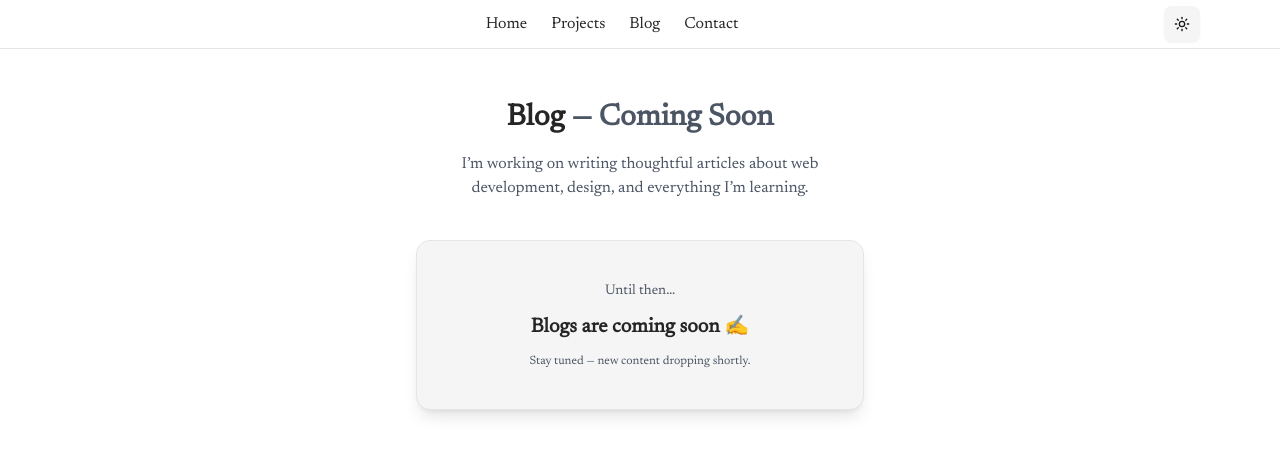
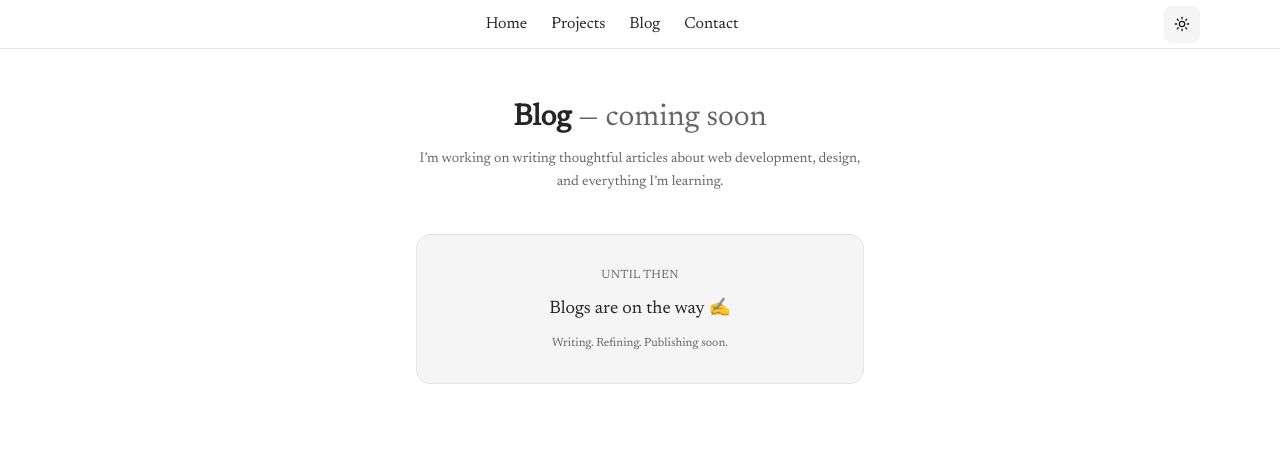
Before and after one commit to himanshuvkm/MyPortFolio, a Next.js app: page /Blog in a window 1280 px wide. Shown: the top 456 px of the page. Built offline with nearby package versions, Linux system fonts and the light colour scheme.

Commit message:
completed

```diff
--- a/app/Blog/page.tsx
+++ b/app/Blog/page.tsx
@@ -1,40 +1,41 @@
 export default function BlogPage() {
   return (
     <section className="py-20 text-center">
-
-      {/* Section Heading */}
-      <h1 className="text-3xl font-semibold mb-4">
-        Blog <span className="text-[var(--graytext)]">— Coming Soon</span>
+      {/* Heading */}
+      <h1 className="text-3xl font-semibold mb-3 text-foreground">
+        Blog{" "}
+        <span className="text-muted-foreground font-normal">
+          — coming soon
+        </span>
       </h1>
 
       {/* Subtitle */}
-      <p className="text-[var(--graytext)] max-w-md mx-auto">
+      <p className="text-muted-foreground max-w-md mx-auto text-sm leading-relaxed">
         I’m working on writing thoughtful articles about web development,
         design, and everything I’m learning.
       </p>
 
-      {/* Coming Soon Box */}
+      {/* Coming Soon Card */}
       <div
         className="
           mt-10 mx-auto max-w-md
-          p-10 rounded-xl
-          border border-[var(--border)]
-          bg-[var(--muted)]
-          backdrop-blur-sm
-          shadow-lg
+          p-8 rounded-xl
+          border border-border
+          bg-muted
           flex flex-col items-center gap-3
         "
       >
-        <span className="text-sm text-[var(--graytext)]">Until then…</span>
+        <span className="text-xs uppercase tracking-wide text-muted-foreground">
+          until then
+        </span>
 
-        <h2 className="text-xl font-semibold">
-          Blogs are coming soon ✍️
+        <h2 className="text-lg font-medium text-foreground">
+          Blogs are on the way ✍️
         </h2>
 
-        <p className="text-xs text-[var(--graytext)]">
-          Stay tuned — new content dropping shortly.
+        <p className="text-xs text-muted-foreground">
+          Writing. Refining. Publishing soon.
         </p>
-
       </div>
     </section>
   );
--- a/app/Projects/projectcard.tsx
+++ b/app/Projects/projectcard.tsx
@@ -90,7 +90,7 @@ export default function ProjectCard({ project }: { project: Project }) {
         </div>
 
         {/* Description */}
-        <p className="text-xs mb-2 text-[var(--graytext)] leading-relaxed">
+        <p className="text-xs font-[latin] mb-2 text-[var(--graytext)] tracking-wide">
           {project.description}
         </p>
 
--- a/app/_components/contribution.tsx
+++ b/app/_components/contribution.tsx
@@ -18,7 +18,7 @@ export default function OpenSourceContribution() {
         <AccordionItem>
           <AccordionButton>
             <div className="flex items-center justify-between">
-              <span className="text-lg text-neutral-400 font-bold">
+              <span className="text-lg text-[var(--graytext)]">
                 Animate UI
               </span>
             </div>
@@ -43,7 +43,8 @@ export default function OpenSourceContribution() {
                   rel="noopener noreferrer"
                   className="
       relative
-      text-sm text-neutral-200
+      text-md text-[var(--foreground)]
+      font-bold tracking-wide
       transition-all duration-300
       group-hover:underline
       hover:animate-subtle-shake
--- a/app/_components/footer.tsx
+++ b/app/_components/footer.tsx
@@ -84,27 +84,27 @@ export default function Footer() {
               </span>
             </p>
             <p>
-              Last visitor:{" "}
               <span className="font-medium text-[var(--foreground)]">
-                Bengaluru, India
+                Delhi, India
               </span>
             </p>
           </div>
 
           {/* Right */}
           <div className="space-y-1 md:text-right">
-            <p>
-              Delhi, <span>IST</span>
+
+            <div>
+              Visits:{" "}
+              <span className="font-medium pr-2 text-[var(--foreground)]">
+                <VisitorCounter />
+              </span>
+            </div>
+             <p>
+
               <span className="px-2 font-medium">
                 {format(currentTime, "hh:mm:ss a")}
               </span>
             </p>
-            <div>
-              Visits:{" "}
-              <span className="font-medium text-[var(--foreground)]">
-                <VisitorCounter />
-              </span>
-            </div>
           </div>
         </div>
 
--- a/app/_components/hero.tsx
+++ b/app/_components/hero.tsx
@@ -136,21 +136,21 @@ export default function Hero() {
           Full Stack Developer
         </p>
 
-        <p className="text-md text-gray-500 leading-relaxed">
+        <p className="text-md text-[var(--graytext)] leading-relaxed">
           {" "}
           Passionate about creating{" "}
-          <span className="font-medium ">
+          <span className="font-bold tracking-wide ">
             {" "}
             beautiful and functional web experiences{" "}
           </span>{" "}
           . Love working with{" "}
-          <span className="font-medium ">modern frameworks</span> and building{" "}
-          <span className="font-medium "> scalable applications </span> . I
+          <span className="font-medium  ">modern frameworks</span> and building{" "}
+          <span className="font-bold tracking-wide "> scalable applications </span> . I
           enjoy crafting websites with{" "}
-          <span className="font-medium "> React, TypeScript, Tailwind </span> ,
+          <span className="font-bold tracking-wide "> React, TypeScript, Tailwind </span> ,
           and backend systems using{" "}
-          <span className="font-medium "> MongoDB & PostgreSQL </span> . I love
-          both <span className="font-medium "> development & design </span> .
+          <span className=" font-bold tracking-wide"> MongoDB & PostgreSQL </span> . I love
+          both <span className="font-bold tracking-wide "> development & design </span> .
           That means I enjoy creating interfaces that look{" "}
           <span className="font-medium "> clean and feel effortless </span> .
           Always{" "}
--- a/app/globals.css
+++ b/app/globals.css
@@ -46,7 +46,8 @@
 
 :root {
 --radius: 0.625rem;
-  --graytext: #4b5563;
+--boldgraytext: #c6c5c5;
+  --graytext: #252525;
   --background: #FFFFFF;
   --foreground: #252525;
   --card: oklch(1 0 0);
@@ -58,7 +59,7 @@
   --secondary: #F5F5F5;
   --secondary-foreground: #333333;
   --muted: oklch(0.97 0 0);
-  --muted-foreground: oklch(84.601% 0.00108 12.288);
+  --muted-foreground: oklch(51.028% 0.00006 271.152);
   --accent: oklch(0.97 0 0);
   --accent-foreground: oklch(0.205 0 0);
   --destructive: oklch(0.577 0.245 27.325);
@@ -82,7 +83,8 @@
 
 .dark {
   --background: #000000;
-   --graytext: #a8afbb;
+  --boldgraytext: #262525;
+   --graytext: #c3c4c4;
   --foreground: #FFFFFF;
   --card: #121212;
   --card-foreground: oklch(0.985 0 0);
--- a/app/page.tsx
+++ b/app/page.tsx
@@ -11,7 +11,7 @@ import { projects } from "./Projects/projects";
 import Footer from "./_components/footer";
 
 export default function Home() {
-   const featuredProject = projects[0]
+  const featuredProject = projects[0];
   const { resolvedTheme } = useTheme();
   return (
     <motion.div layout className="flex flex-col gap-6">
@@ -28,9 +28,6 @@ export default function Home() {
         />
       </div>
 
-
-
-
       <div className="flex items-baseline justify-between mt-4">
         <h2 className="text-2xl font-[Instrument_Serif] tracking-wide">
           Projects
@@ -39,20 +36,36 @@ export default function Home() {
         <Link
           href="/projects"
           className="
-      text-sm underline underline-offset-4
-      text-[var(--graytext)]
-      hover:text-[var(--foreground)]
-      transition
+    group inline-flex items-center gap-1
+    text-sm
+    text-muted-foreground
+    transition-colors duration-200
+    hover:text-foreground
   "
         >
-    View all projects →
+          <span
+            className="
+      underline underline-offset-4
+      decoration-transparent
+      transition-colors duration-200
+      group-hover:decoration-current
+    "
+          >
+            View all projects
+          </span>
+
+          <span
+            className="
+      transition-transform duration-200
+      group-hover:translate-x-1
+    "
+          >
+            →
+          </span>
         </Link>
       </div>
 
       <ProjectCard project={featuredProject} />
-
-
-
 
       {/* View all button */}
       <Footer />
--- a/components/animate-ui/components/headless/accordion.tsx
+++ b/components/animate-ui/components/headless/accordion.tsx
@@ -66,7 +66,7 @@ function AccordionButton({
         <>
           {typeof children === 'function' ? children(bag) : children}
           {showArrow && (
-            <ChevronDownIcon className="text-muted-foreground pointer-events-none size-4 shrink-0 translate-y-0.5 transition-transform duration-200" />
+            <ChevronDownIcon className="text-foreground font -bold pointer-events-none size-4 shrink-0 translate-y-0.5 transition-transform duration-200" />
           )}
         </>
       )}
```
Lines whose indentation alone changed are shown as unchanged.
